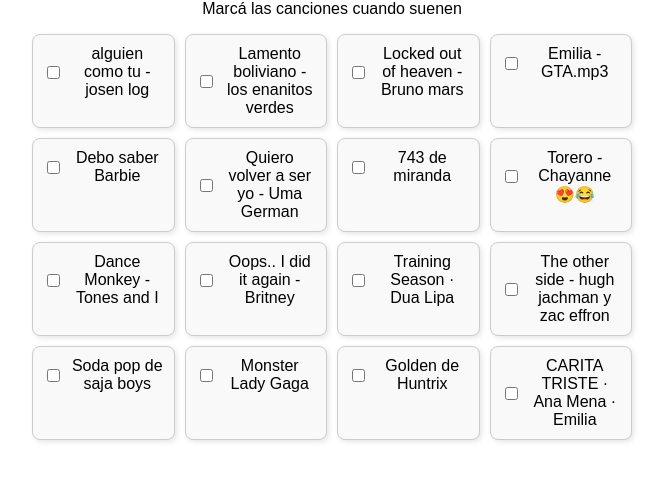
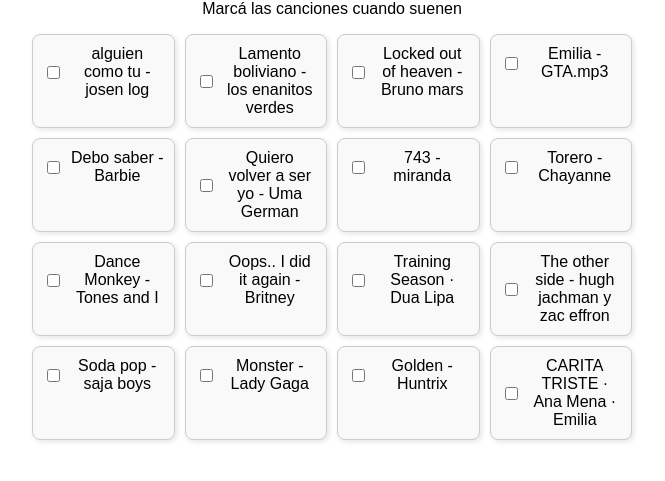
Before and after one commit to Rodrigo439/juegos_pruebas, a plain HTML site: page index.html in a window 1280 px wide. Shown: the part 75-556 px from the top of the page, without its empty margins (308-973 px from the left). Drawn offline with Linux system fonts and the light colour scheme.

Commit message:
modificaciones echas

```diff
--- a/index.html
+++ b/index.html
@@ -36,19 +36,19 @@
   <script>
     const canciones = [
       "Dance Monkey - Tones and I",
-      "Bad romance de lady Gaga",
-      "misterioso alguien de miranda",
-      "743 de miranda",
-      "Breakin dishes de rihanna",
+      "Bad romance - lady Gaga",
+      "misterioso alguien - miranda",
+      "743 - miranda",
+      "Breakin dishes - rihanna",
       "Oops.. I did it again - Britney",
       "Toxic - Britney",
       "Perfecta - Miranda",
-      "Mephisto Queen Bee",
+      "Mephisto - Queen Bee",
       "Altar Uma German",
-      "Mente en Blanco K40S",
-      "Cuarteto de nos Hijo de Hernandez",
-      "Golden de Huntrix",
-      "Soda pop de saja boys",
+      "Mente en Blanco - K40S",
+      "Hijo de Hernandez - Cuarteto de nos",
+      "Golden - Huntrix",
+      "Soda pop - saja boys",
       "BLACKPINK - ‘뛰어(JUMP)’ M/V",
       "Training Season · Dua Lipa",
       "La_Original.mp3 · Emilia · TINI",
@@ -58,18 +58,18 @@
       "Cazzu - Con Otra",
       "aespa 에스파 'Supernova' MV",
       "ZAZ - Je veux",
-      "Torero - Chayanne 😍😂",
-      "Gasolina de daddy yankee",
-      "Takedown de huntrix",
-      "La cima alcanzar barbie",
+      "Torero - Chayanne",
+      "Gasolina - daddy yankee",
+      "Takedown - huntrix",
+      "La cima alcanzar - barbie",
       "I'm Barbie girl - Aqua",
-      "Soy como tu Barbie",
-      "Debo saber Barbie",
-      "Fright song de monster high",
+      "Soy como tu - Barbie",
+      "Debo saber - Barbie",
+      "Fright song - monster high",
       "Quiero volver a ser yo - Uma German",
       "Ven y sana mi dolor",
       "Ciudad MagicA Tan Bionica",
-      "Monster Lady Gaga",
+      "Monster - Lady Gaga",
       "Besos,limon y miel - santi muk",
       "alguien como tu - josen log",
       "chachachá - josean log",
```
